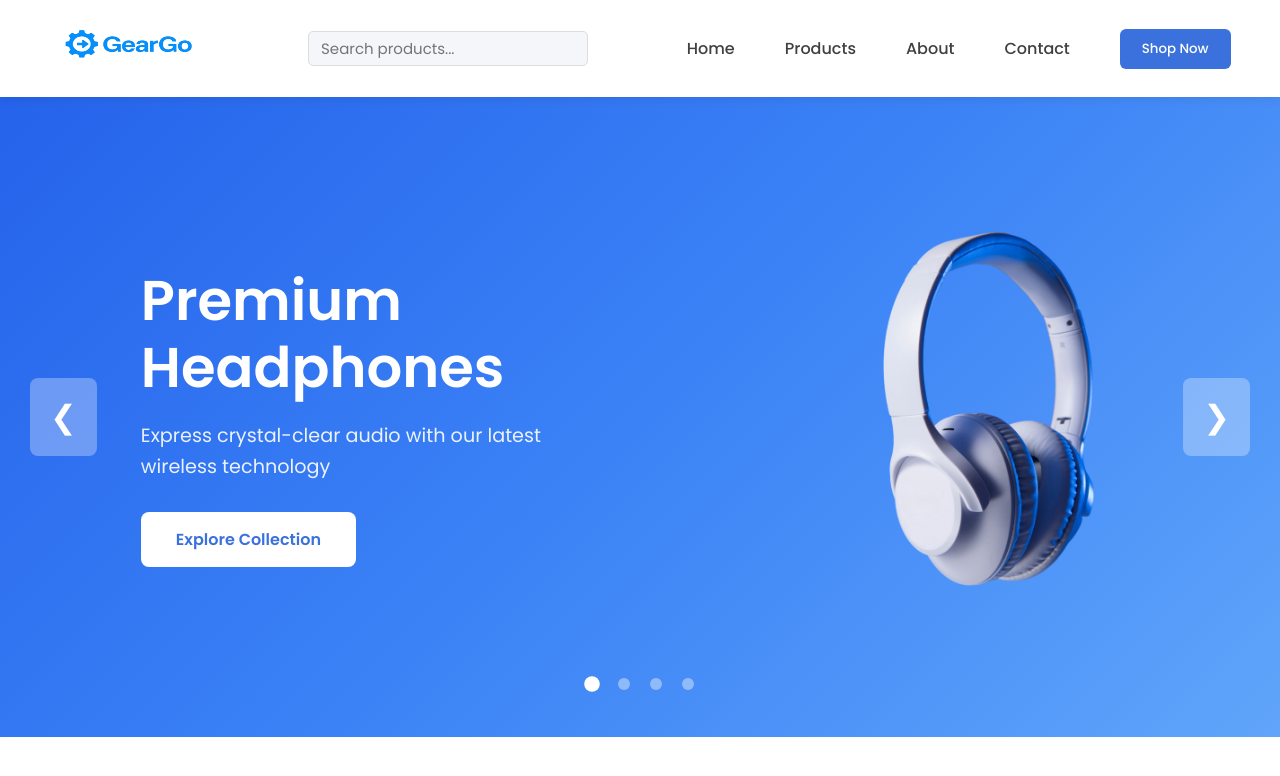
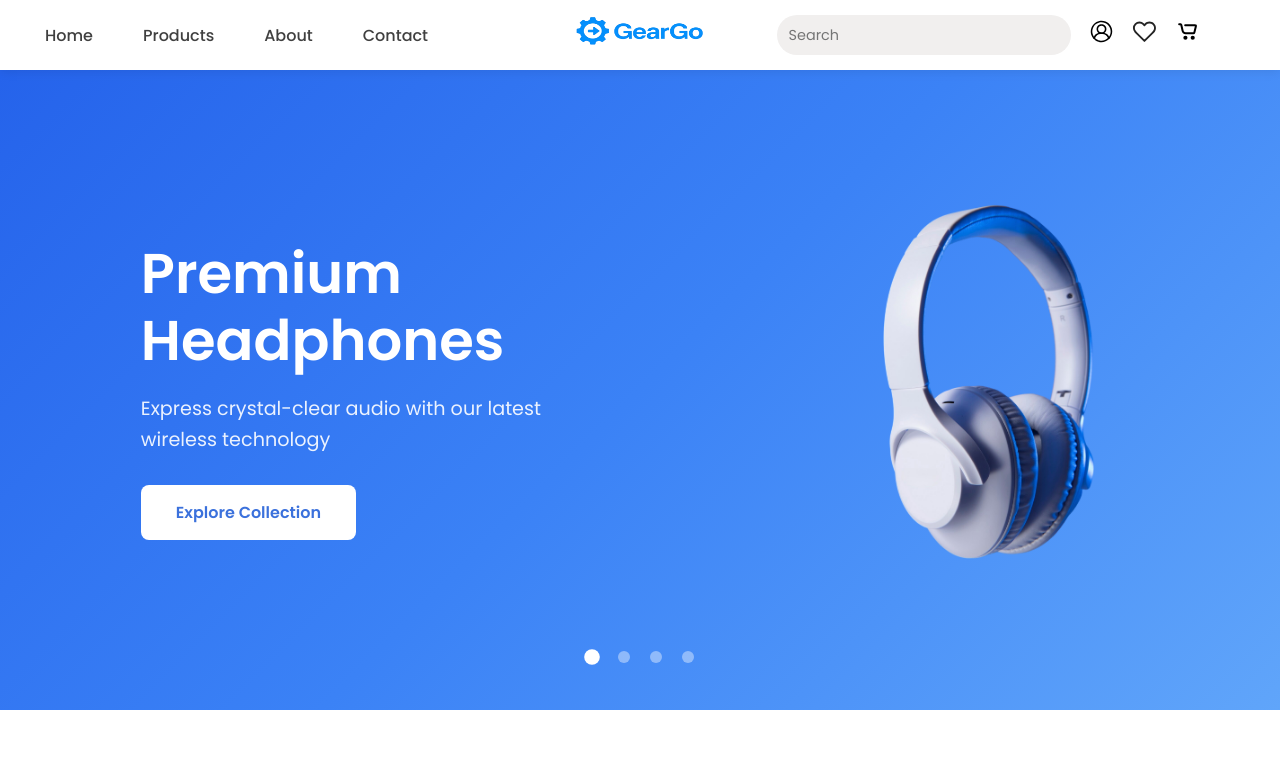
Before and after one commit to SaadLabs/Geargo, a PHP site: page / in a window 1280 px wide. Shown: the top 776 px of the page. Run offline with PHP 8.4, Linux system fonts and the light colour scheme.

Commit message:
Updated Project

```diff
--- a/index.html
+++ b/index.html
@@ -6,9 +6,15 @@
   <meta name="viewport" content="width=device-width, initial-scale=1.0" />
   <title>Gear Go</title>
   <link href="https://fonts.googleapis.com/css2?family=Poppins:wght@300;400;500;600&display=swap" rel="stylesheet">
+  <link rel="stylesheet" href="https://fonts.googleapis.com/css2?family=Material+Symbols+Outlined" />
   <link rel="stylesheet" href="styles.css">
   <style>
 
+
+@media (max-width: 992px) {
+
+
+}
   </style>
 </head>
 
@@ -16,17 +22,9 @@
   <!-- header section -->
   <header>
     <nav>
-      <div class="logo">
-        <img src="logo/logo_blue_bgr.png" alt="Logo" />
-
-      </div>
-      <div class="search-bar">
-      <input type="text" placeholder="Search products..." />
-      <button type="submit"><i class="fas fa-search"></i></button>
-    </div>
-
       <div class="menu-icon" id="menuIcon">☰</div>
 
+      <div class="left-section">
         <div class="nav-links-container" id="navContainer">
           <ul class="nav-links">
             <li><a href="#">Home</a></li>
@@ -34,10 +32,54 @@
             <li><a href="#">About</a></li>
             <li><a href="#">Contact</a></li>
           </ul>
-        <button class="shop-button">Shop Now</button>
+          <div class="mobile-menu-icons">
+            <a href="#" class="mobile-icon-link">
+              <img height="25px" src="svg/user.svg" alt="User">
+              <span>My Account</span>
+            </a>
+            <a href="#" class="mobile-icon-link">
+              <img height="25px" src="svg/Heart.svg" alt="Heart">
+              <span>Wishlist</span>
+            </a>
+          </div>
+        </div>
+      </div>
+
+      <div class="center-section">
+        <div class="logo">
+          <img src="logo/logo_blue_bgr.png" alt="Logo" />
+        </div>
+      </div>
+
+      <div class="right-section">
+        <!-- Desktop search bar -->
+        <div class="search-box desktop-search">
+          <input id="searchInput" placeholder="Search">
+          <button id="clearBtn"><span class="material-symbols-outlined">close</span></button>
+          <div class="vline"></div>
+          <button><span class="material-symbols-outlined search-icon">search</span></button>
+        </div>
+
+        <!-- Mobile search icon -->
+        <span class="material-symbols-outlined mobile-search-icon">search</span>
+
+        <a class="nav-svg no-show-svg" href=""><img src="svg/user.svg" alt=""></a>
+        <a class="nav-svg no-show-svg" href=""><img src="svg/Heart.svg" alt=""></a>
+        <a class="nav-svg" href=""><img src="svg/cart.svg" alt=""></a>
       </div>
     </nav>
+
+    <!-- Mobile search bar -->
+    <div class="mobile-search-bar">
+      <div class="search-box">
+        <input id="mobileSearchInput" placeholder="Search" />
+        <button id="mobileClearBtn"><span class="material-symbols-outlined">close</span></button>
+        <div class="vline"></div>
+        <button><span class="material-symbols-outlined search-icon">search</span></button>
+      </div>
+    </div>
   </header>
+
 
   <!-- hero section -->
   <section class="hero">
@@ -116,8 +158,8 @@
         </div>
       </div>
     </div>
-    <button class="slide-change-btn prev">&#10094;</button>
-    <button class="slide-change-btn next">&#10095;</button>
+    <!-- <button class="slide-change-btn prev">&#10094;</button> -->
+    <!-- <button class="slide-change-btn next">&#10095;</button> -->
 
     <div class="dots-container">
       <span class="dot active"></span>
@@ -128,7 +170,10 @@
 
 
   </section>
+
   <script src="script.js"></script>
+
+
 </body>
 
 </html>
--- a/script.js
+++ b/script.js
@@ -1,4 +1,6 @@
-// === Navbar Responsiveness ===
+//                                 === Navbar Responsiveness ===
+
+
 const menuIcon = document.getElementById("menuIcon");
 const navContainer = document.getElementById("navContainer");
 
@@ -7,8 +9,66 @@ menuIcon.addEventListener("click", () => {
   menuIcon.textContent = navContainer.classList.contains("active") ? "✕" : "☰";
 });
 
+// Function to handle Search Input Logic
+function setupSearchLogic(inputId, clearBtnId) {
+  const input = document.getElementById(inputId);
+  const clearBtn = document.getElementById(clearBtnId);
 
-// === Slideshow ===
+  // Check if elements exist to prevent errors
+  if (!input || !clearBtn) return;
+
+  // Show/Hide "X" button when typing
+  input.addEventListener("input", () => {
+    if (input.value.length > 0) {
+      clearBtn.style.display = "block";
+    } else {
+      clearBtn.style.display = "none";
+    }
+  });
+
+  //  Clear text when "X" is clicked
+  clearBtn.addEventListener("click", () => {
+    input.value = "";              // Clear text
+    clearBtn.style.display = "none";
+    input.focus();
+  });
+}
+
+setupSearchLogic("searchInput", "clearBtn");
+setupSearchLogic("mobileSearchInput", "mobileClearBtn");
+
+// Listen for screen resize to reset mobile state on desktop
+const mobileSearchBarvis = document.querySelector('.mobile-search-bar');
+const breakpoint = 1100; // Use the same breakpoint as your CSS media query
+
+window.addEventListener('resize', () => {
+  if (window.innerWidth > breakpoint) {
+    mobileSearchBarvis.style.display = 'none';
+  }
+});
+
+
+
+// Toggle mobile search bar
+const mobileSearchIcon = document.querySelector('.mobile-search-icon');
+const mobileSearchBar = document.querySelector('.mobile-search-bar');
+
+mobileSearchIcon.addEventListener('click', () => {
+  if (mobileSearchBar.style.display === 'block') {
+    mobileSearchBar.style.display = 'none';
+  } else {
+    mobileSearchBar.style.display = 'block';
+  }
+});
+
+//---------------------------------------------------------------------------------------------------------
+
+
+
+//                                        === Slideshow ===
+
+
+
 const slides = document.querySelectorAll(".hero-container");
 const dots = document.querySelectorAll(".dot");
 let current = 0;
@@ -50,20 +110,20 @@ function resetInterval() {
 }
 
 // === Buttons ===
-const prevBtn = document.querySelector(".prev");
-const nextBtn = document.querySelector(".next");
+// const prevBtn = document.querySelector(".prev");
+// const nextBtn = document.querySelector(".next");
 
-if (prevBtn && nextBtn) {
-  prevBtn.addEventListener("click", () => {
-    showPrevSlide();
-    resetInterval();
-  });
+// if (prevBtn && nextBtn) {
+//   prevBtn.addEventListener("click", () => {
+//     showPrevSlide();
+//     resetInterval();
+//   });
 
-  nextBtn.addEventListener("click", () => {
-    showNextSlide();
-    resetInterval();
-  });
-}
+//   nextBtn.addEventListener("click", () => {
+//     showNextSlide();
+//     resetInterval();
+//   });
+// }
 
 // === Dots Click Handling ===
 dots.forEach((dot, index) => {
--- a/styles.css
+++ b/styles.css
@@ -17,9 +17,30 @@
     }
 
     nav {
+      height: 70px;
       display: flex;
-      justify-content: space-around;
+      justify-content: space-between;
       align-items: center;
+      padding: 0 30px;
+    }
+
+    .left-section {
+      display: flex;
+      align-items: center;
+      margin-left: 15px;
+    }
+
+    .center-section {
+      position: absolute;
+      left: 50%;
+      transform: translateX(-50%);
+    }
+
+    .right-section {
+      display: flex;
+      align-items: center;
+      gap: 18px;
+      margin-right: 50px;
     }
 
     .logo img {
@@ -44,6 +65,24 @@
       color: rgb(64, 64, 64);
       font-weight: 500;
       transition: color 0.3s ease;
+      position: relative;
+    }
+
+    .nav-links li a::after {
+      content: '';
+      position: absolute;
+      left: 0;
+      bottom: 0;
+      width: 100%;
+      height: 1px;
+      background-color: blue;
+      transform: scaleX(0);
+      transform-origin: left;
+      transition: transform 0.3s ease;
+    }
+
+    .nav-links li a:hover::after {
+      transform: scaleX(1);
     }
 
     .nav-links a:hover {
@@ -59,7 +98,6 @@
       cursor: pointer;
       font-weight: 500;
       margin-left: 20px;
-      /* moves button slightly right */
       transition: background-color 0.3s ease, transform 0.2s ease;
     }
 
@@ -68,8 +106,6 @@
       transform: scale(1.05);
     }
 
-    /* responsive for navbar */
-
     .menu-icon {
       display: none;
       font-size: 28px;
@@ -77,7 +113,109 @@
       color: #3b71dc;
     }
 
-    @media (max-width: 992px) {
+    .logo-search {
+      display: flex;
+      align-items: center;
+      gap: 20px;
+    }
+
+    /* === Search Bar === */
+    .search-box {
+      display: flex;
+      align-items: center;
+      width: 23vw;
+      padding: 0 12px;
+      height: 40px;
+      background: #F1EFEE;
+      border: none;
+      border-radius: 25px;
+      position: relative;
+      overflow: hidden;
+      display: flex;
+
+    }
+
+    .search-box::after {
+      content: "";
+      position: absolute;
+      bottom: 0;
+      left: 0;
+      width: 100%;
+      height: 3px;
+      background: #1a73e8;
+      transform: translateY(100%);
+      transition: 0.2s;
+    }
+
+    .search-box:focus-within::after {
+      transform: translateY(0);
+    }
+
+    input {
+      flex: 1;
+      border: none;
+      outline: none;
+      font-size: 16px;
+      background: #F1EFEE;
+      font-size: 0.9rem;
+    }
+
+    button {
+      background: none;
+      border: none;
+      cursor: pointer;
+      padding: 5px;
+    }
+
+    #clearBtn {
+      display: none;
+    }
+
+    .vline {
+      width: 1px;
+      height: 60%;
+      background: #ccc;
+      margin-right: 3px;
+    }
+
+    .search-icon {
+      opacity: 0.4;
+      transition: 0.2s;
+    }
+
+    .search-box:focus-within .search-icon {
+      opacity: 1;
+    }
+
+    .mobile-search-bar {
+      display: none;
+      width: 100%;
+      padding: 10px 20px;
+      background: #fff;
+      box-shadow: 0 2px 10px rgba(0, 0, 0, 0.1);
+      position: relative;
+      /* appear below navbar */
+    }
+
+
+
+    .mobile-search-icon {
+      display: none;
+      font-size: 26px;
+      cursor: pointer;
+      color: #3b71dc;
+    }
+
+    .nav-svg img {
+      height: 25px;
+    }
+
+    .mobile-menu-icons {
+      display: none;
+    }
+
+    /* Responsive for navbar header */
+    @media (max-width: 1100px) {
       nav {
         justify-content: space-between;
         padding: 0 20px;
@@ -85,21 +223,25 @@
         height: 80px;
       }
 
-      /* show menu icon */
+      .right-section {
+        margin-right: 5px;
+      }
+
+      .nav-svg img {
+        height: 30px;
+      }
+
+      .no-show-svg {
+        display: none;
+      }
+
       .menu-icon {
         display: block;
       }
 
-      /* hide shop button */
-      .shop-button {
-        display: none;
-      }
-
-      /* dropdown */
       .nav-links-container {
         position: absolute;
         top: 80px;
-        /* just below navbar */
         left: 0;
         width: 100%;
         height: 0;
@@ -121,59 +263,55 @@
 
       }
 
-      /* when active */
       .nav-links-container.active {
-        height: 40vh;
-      }
+        height: 70vh;
       }
 
-    /* === Logo + Search Bar Layout === */
-    .logo-search {
+      .mobile-menu-icons {
+        display: flex;
+        flex-direction: column;
+        gap: 15px;
+        margin-top: 20px;
+        padding-top: 20px;
+        border-top: 1px solid #eee;
+        width: 80%;
+        align-items: center;
+      }
+
+      .mobile-icon-link {
         display: flex;
         align-items: center;
-      gap: 20px;
+        gap: 15px;
+        text-decoration: none;
+        color: rgb(64, 64, 64);
+        font-weight: 500;
+        font-size: 1.1rem;
       }
 
-    /* === Search Bar === */
-    .search-bar {
-      display: flex;
-      align-items: center;
-      background-color: #f4f6fa;
-      border: 1px solid #ddd;
-      border-radius: 5px;
-      padding: 5px 12px;
-      width: 280px;
-      transition: box-shadow 0.3s ease, width 0.3s ease;
+      .desktop-search {
+        display: none;
       }
 
-    .search-bar input {
-      border: none;
-      outline: none;
-      background: transparent;
-      width: 100%;
-      font-size: 15px;
-      color: #333;
+      .mobile-search-icon {
+        display: block;
       }
 
-    .search-bar button {
-      background: none;
-      border: none;
-      color: #3b71dc;
-      font-size: 16px;
-      cursor: pointer;
+      .no-show-svg {
+        display: none;
       }
 
-    .search-bar:focus-within {
-      box-shadow: 0 0 6px rgba(59, 113, 220, 0.4);
-      background-color: #fff;
+      .mobile-search-bar .search-box {
+        width: 100%;
+        height: 45px;
+        margin: 0 auto;
       }
 
-    /* === Responsive Adjustments === */
-    @media (max-width: 768px) {
-      .search-bar {
-        width: 30%;
+      .mobile-search-bar input {
+        font-size: 16px;
       }
+
     }
+
 
     /* hero section  */
 
```
Also changed, not shown: svg/Heart.svg (added), svg/cart.svg (added), svg/user.svg (added). Lines whose indentation alone changed are shown as unchanged.
